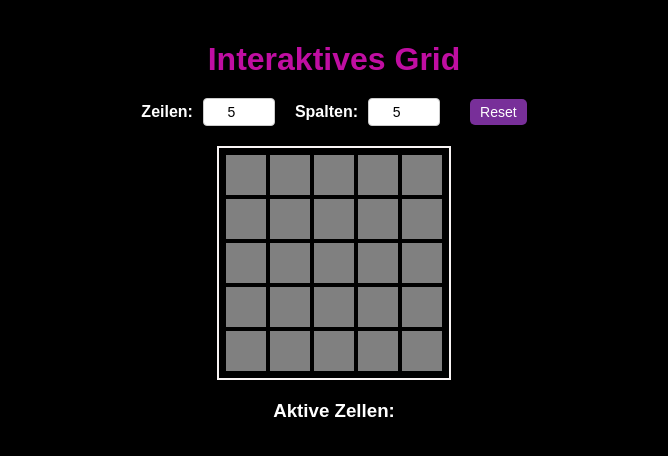
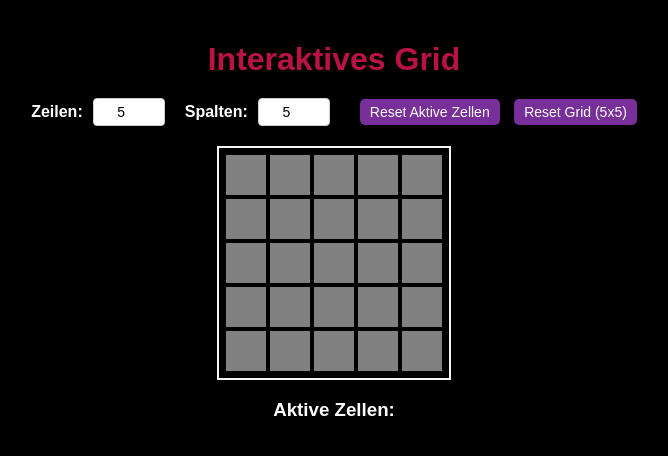
Before and after one commit to MiNo9015/interactive-grid, a React (Create React App) app: page / in a window 1280 px wide. Shown: the top 456 px of the page, without its empty margins (306-974 px from the left). Built offline with nearby package versions, Linux system fonts and the light colour scheme.

Commit message:
Farbanpassung Titel, zweiter Reset-Button

```diff
--- a/src/App.js
+++ b/src/App.js
@@ -1,10 +1,10 @@
 import React, { useState } from "react";
-import "./App.css"; // CSS-Datei für das Styling
+import "./styles/App.css";
 
 function App() {
-  // Zustand für die Anzahl der Zeilen und Spalten
-  const [rows, setRows] = useState(5); // Standardmäßig 5 Zeilen
-  const [columns, setColumns] = useState(5); // Standardmäßig 5 Spalten
+  // Anzahl der Zeilen und Spalten
+  const [rows, setRows] = useState(5); // Standard: 5 Zeilen
+  const [columns, setColumns] = useState(5); // Standard: 5 Spalten
 
   // Zustand für aktiven Zellen
   const [activeCells, setActiveCells] = useState([]);
@@ -19,11 +19,6 @@ function App() {
       // Wenn die Zelle inaktiv ist, aktiviere sie
       setActiveCells([...activeCells, cellId]);
     }
-  };
-
-  // Funktion, um das Grid zu reseten
-  const resetGrid = () => {
-    setActiveCells([]); // Alle aktiven Zellen leeren
   };
 
   // Funktion zum Rendern des Grids basierend auf `rows` und `columns`
@@ -60,16 +55,34 @@ function App() {
   };
 
 
- // Sortiere die Liste nach Reihen (row) und Spalten (column)
-  const sortedActiveCells = [...activeCells].sort((a, b) => {
+ // Sortiere die Liste nach Zeilen (row) und Spalten (column)
+ const sortedActiveCells = [...activeCells].sort((a, b) => {
   const [rowA, colA] = a.split("-").map(Number);
   const [rowB, colB] = b.split("-").map(Number);
 
-  // Zuerst nach Zeilen sortieren, dann nach Spalten
+  // Sortieren nach Zeilen, dann Spalten
   return rowA === rowB ? colA - colB : rowA - rowB;
 });
 
+// Gruppiere die sortierten Zellen nach Zeilen
+const groupedActiveCells = sortedActiveCells.reduce((acc, cellId) => {
+  const [row, col] = cellId.split("-").map(Number);
+  if (!acc[row]) acc[row] = [];
+  acc[row].push(`(${row}, ${col})`);
+  return acc;
+}, {});
 
+// Funktion leere alle aktiven Zellen
+const resetGrid = () => {
+  setActiveCells([]);
+};
+
+// Funktion Grid und aktiven Zellen zurückzusetzen
+const resetToDefault = () => {
+  setRows(5);
+  setColumns(5);
+  setActiveCells([]);
+};
 
   return (
     <div className="App">
@@ -81,7 +94,7 @@ function App() {
           Zeilen:
           <input
             type="number"
-            value={rows} // Binde an den Zustand
+            value={rows} // Binde an Zeilen
             min="1"
             onChange={(e) => setRows(Number(e.target.value))} // Aktualisiere die Zeilenanzahl
           />
@@ -90,12 +103,13 @@ function App() {
           Spalten:
           <input
             type="number"
-            value={columns} // Binde an den Zustand
+            value={columns} // Binde an den Spalten
             min="1"
             onChange={(e) => setColumns(Number(e.target.value))} // Aktualisiere die Spaltenanzahl
           />
         </label>
-        <button onClick={resetGrid}>Reset</button> {/* Reset-Button */}
+        <button onClick={resetGrid}>Reset Aktive Zellen</button> {/* Reset-Button für Zellen */}
+        <button onClick={resetToDefault}>Reset Grid (5x5)</button>{/* Reset- Button für Grit und Zellen */}
       </div>
 
       {/* Grid anzeigen */}
@@ -103,13 +117,17 @@ function App() {
 
       {/* Liste der aktiven Zellen */}
       <div className="active-cells">
-        <h3>Aktive Zellen:</h3>
-        <ul>
-          {sortedActiveCells.map((cellId) => {
-            const [row, col] = cellId.split("-"); // ID in Zeile und Spalte aufteilen
+        <h3 className="active-cells-header">Aktive Zellen:</h3>
+        <ul className="active-cells-list">
+          {Object.keys(groupedActiveCells).map((row) => {
+            const cells = groupedActiveCells[row];
+
             return (
-              <li key={cellId}>
-                Zelle ({row}, {col})
+              <li key={row}>
+                <div className="cell-group">
+                  <span>{`Zelle `}</span>
+                  <span>{cells.join(", ")}</span>
+                </div>
               </li>
             );
           })}
@@ -119,4 +137,5 @@ function App() {
   );
 }
 
+
 export default App;
--- a/src/index.js
+++ b/src/index.js
@@ -1,6 +1,6 @@
 import React from "react";
 import ReactDOM from "react-dom/client";
-import "./index.css";
+import "./styles/index.css";
 import App from "./App";
 
 
--- a/src/App.css
+++ b/src/styles/App.css
@@ -5,7 +5,7 @@
 }
 
 .title {
-  color: #c00ea2;
+  color: #b91243;
   font-size: 2em;
   margin-bottom: 20px;
 }
@@ -36,20 +36,38 @@ button {
 }
 
 .cell {
-  width: 40px; /* Standard-Breite der Zellen */
-  height: 40px; /* Standard-Höhe der Zellen */
-  background-color: grey; /* Standard-Hintergrundfarbe der Zellen */
+  width: 40px; /* Standard-Breite Zellen */
+  height: 40px; /* Standard-Höhe  Zellen */
+  background-color: grey; /* Standard-Hintergrundfarbe Zellen */
   margin: 1px;
   border: 1px solid #000;
   cursor: pointer;
 }
 
 .cell.active {
-  background-color: green; /*Aktive Zellen grün */
+  background-color: green; /*Aktive Zellen = grün */
 }
 
-.active-cells {
-  margin-top: 20px;
+.active-cells-header {
   text-align: center;
-  display: center;
+  margin-bottom: 20px;
 }
+
+.active-cells-list {
+  text-align: start;
+  list-style-type: none;
+  padding: 0;
+}
+
+.active-cells-list li {
+  margin-bottom: 10px;
+}
+
+.cell-group {
+  margin-left: 20px;
+  display: inline-block;
+}
+
+.cell-group span {
+  white-space: nowrap; /* Verhindert Umbruch Zelle (x, y) */
+}
```
Also changed, not shown: src/styles/index.css (renamed from src/index.css).
